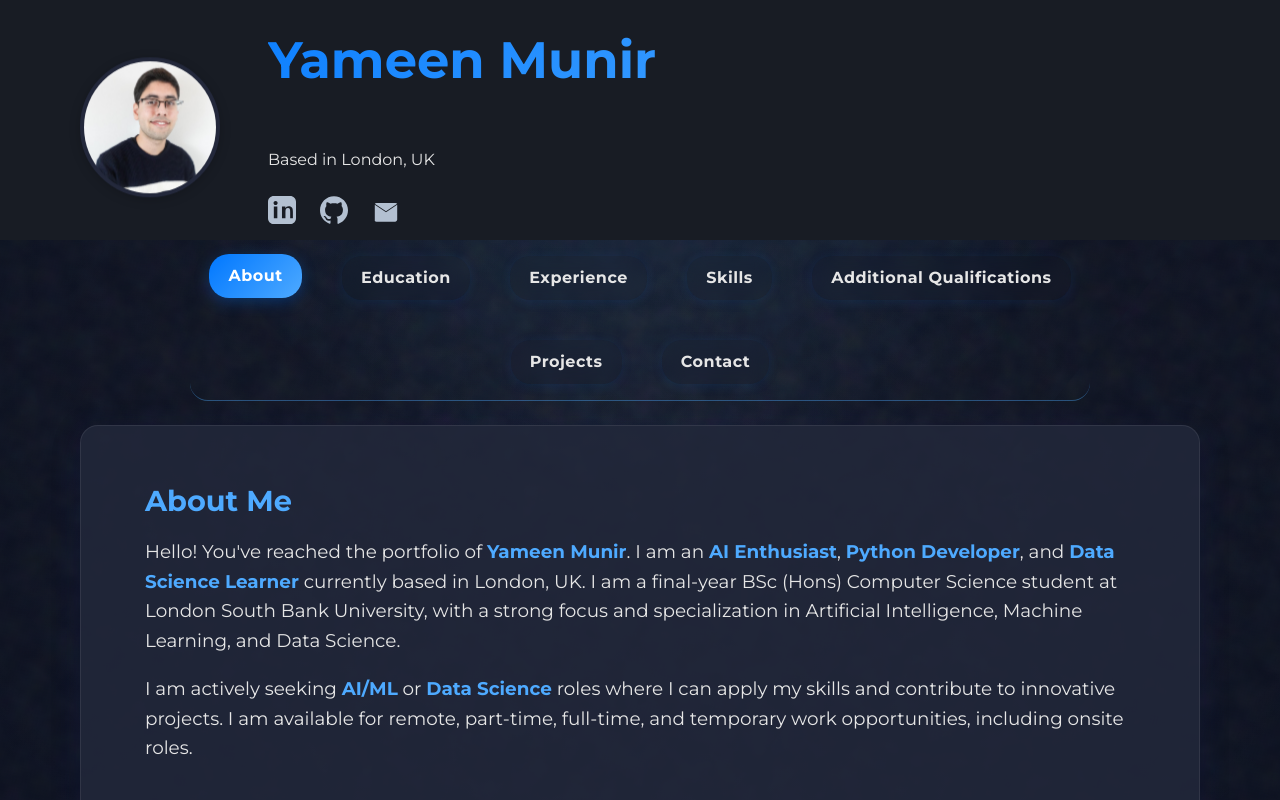
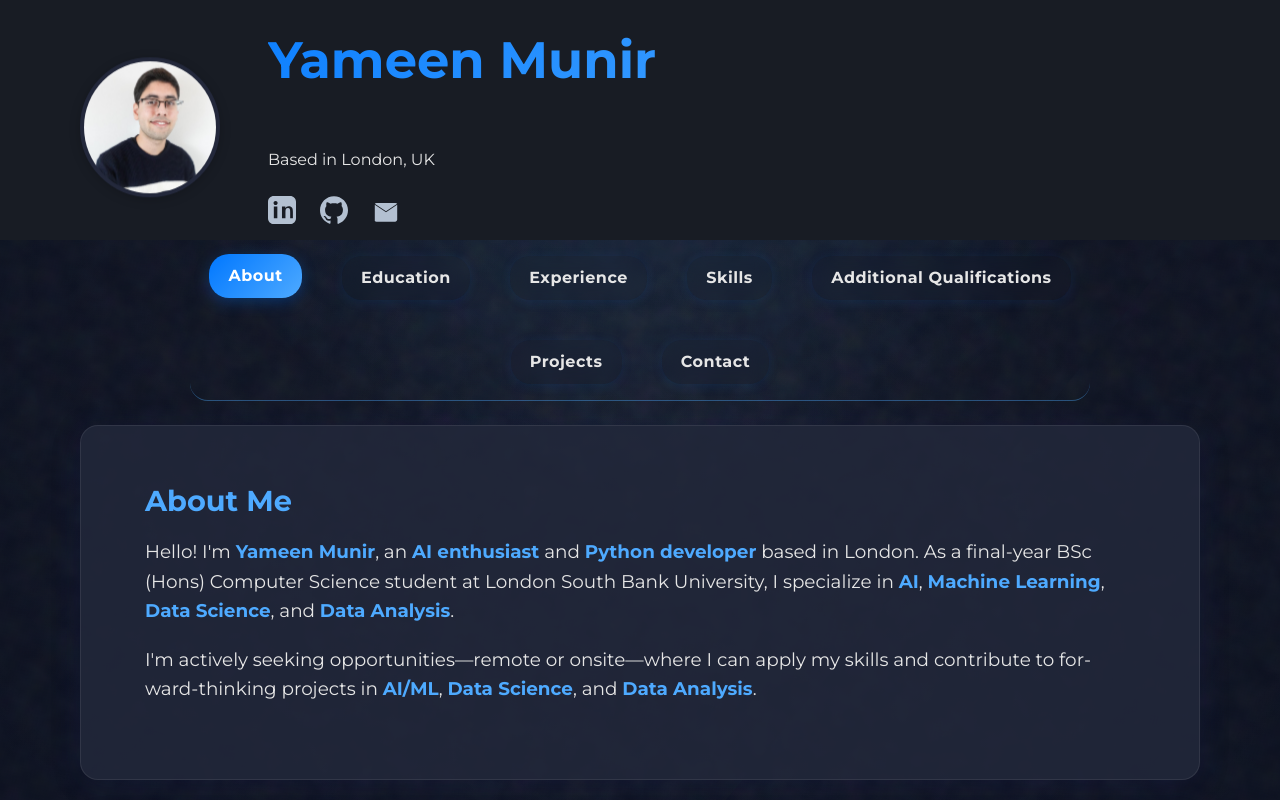
Before and after one commit to YameenMunir/Portfolio-Website, a React (Vite) app: page / in a window 1280 px wide. Shown: the top 800 px of the page. Built offline with nearby package versions, Linux system fonts and the light colour scheme.

Commit message:
feat: update 'About Me' section for improved clarity and engagement

```diff
--- a/src/App.jsx
+++ b/src/App.jsx
@@ -87,8 +87,8 @@ function App() {
       <main className="container">
         <motion.section id="about" className="fade-in-section card-section" initial={{ opacity: 0, y: 40 }} whileInView={{ opacity: 1, y: 0 }} transition={{ duration: 0.7 }} viewport={{ once: true }}>
           <h3>About Me</h3>
-          <p className="lead">Hello! You've reached the portfolio of <span className="highlight">Yameen Munir</span>. I am an <span className="highlight">AI Enthusiast</span>, <span className="highlight">Python Developer</span>, and <span className="highlight">Data Science Learner</span> currently based in London, UK. I am a final-year BSc (Hons) Computer Science student at London South Bank University, with a strong focus and specialization in Artificial Intelligence, Machine Learning, and Data Science.</p>
-          <p className="lead">I am actively seeking <span className="highlight">AI/ML</span> or <span className="highlight">Data Science</span> roles where I can apply my skills and contribute to innovative projects. I am available for remote, part-time, full-time, and temporary work opportunities, including onsite roles.</p>
+          <p className="lead">Hello! I'm <span className="highlight">Yameen Munir</span>, an <span className="highlight">AI enthusiast</span> and <span className="highlight">Python developer</span> based in London. As a final-year BSc (Hons) Computer Science student at London South Bank University, I specialize in <span className="highlight">AI</span>, <span className="highlight">Machine Learning</span>, <span className="highlight">Data Science</span>, and <span className="highlight">Data Analysis</span>.</p>
+          <p className="lead">I'm actively seeking opportunities—remote or onsite—where I can apply my skills and contribute to forward-thinking projects in <span className="highlight">AI/ML</span>, <span className="highlight">Data Science</span>, and <span className="highlight">Data Analysis</span>.</p>
         </motion.section>
         <motion.section id="experience" className="fade-in-section card-section" initial={{ opacity: 0, y: 40 }} whileInView={{ opacity: 1, y: 0 }} transition={{ duration: 0.7, delay: 0.1 }} viewport={{ once: true }}>
           <h3>Professional & Program Experience</h3>
```
